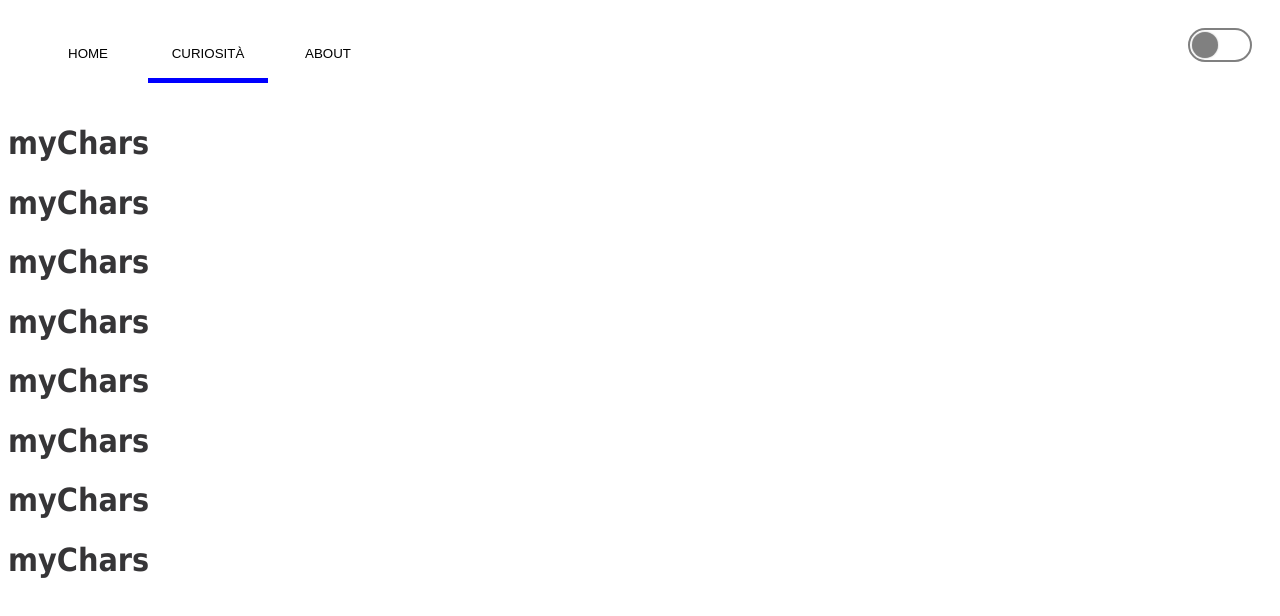
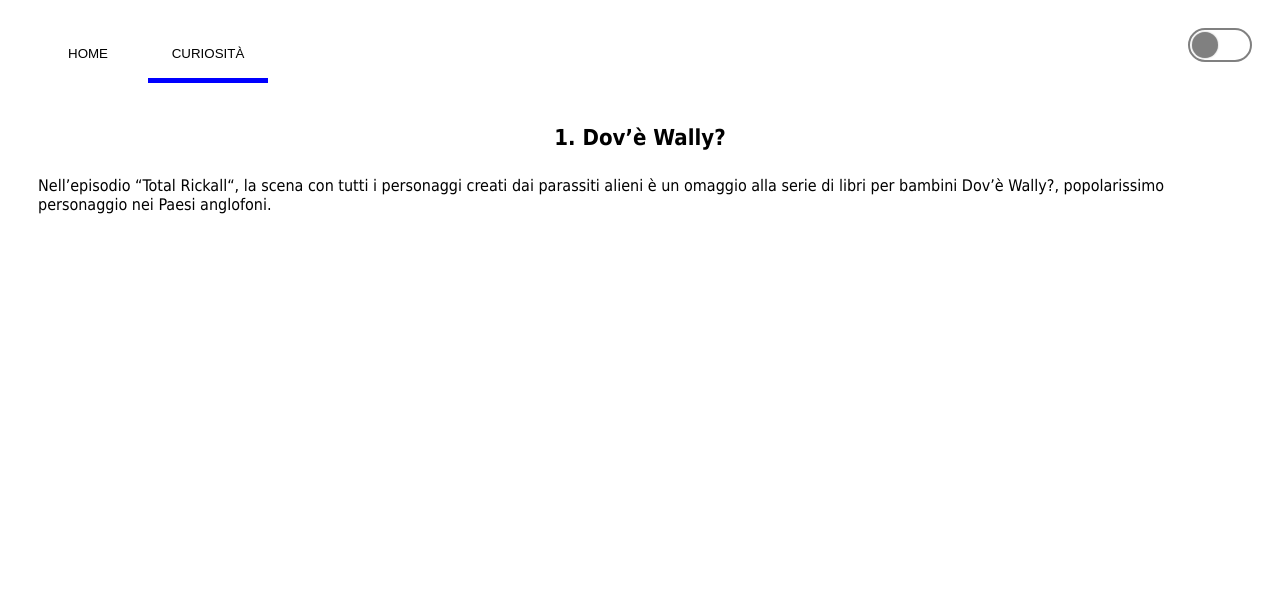
Before and after one commit to AudereSemper/rick-and-morty, a React (Create React App) app: page /curiosity in a window 1280 px wide. Shown: the top 616 px of the page. Built offline with nearby package versions, Linux system fonts and the light colour scheme.

Commit message:
need to add some paragraphs

```diff
--- a/src/App.tsx
+++ b/src/App.tsx
@@ -1,6 +1,7 @@
 import React from 'react';
 import Home from 'src/app/pages/Home';
 import Header from 'src/app/components/Header';
+import Curiosity from 'src/app/pages/Curiosity';
 import { Switch, Route, Redirect } from 'react-router';
 
 function App() {
@@ -13,35 +14,7 @@
           <Home />
         </Route>
         <Route exact path="/curiosity">
-          <h1>
-            myChars
-          </h1>
-          <h1>
-            myChars
-          </h1>
-          <h1>
-            myChars
-          </h1>
-          <h1>
-            myChars
-          </h1>
-          <h1>
-            myChars
-          </h1>
-          <h1>
-            myChars
-          </h1>
-          <h1>
-            myChars
-          </h1>
-          <h1>
-            myChars
-          </h1>
-        </Route>
-        <Route exact path="/about">
-          <h1>
-            about
-          </h1>
+          <Curiosity />
         </Route>
       </Switch>
     </>
--- a/src/app/components/Card/Subcomponents/SecondaryInfo/index.tsx
+++ b/src/app/components/Card/Subcomponents/SecondaryInfo/index.tsx
@@ -6,6 +6,7 @@
   SubTitle,
   StyledUnorderedList,
   StyledListItem,
+  TextContainer,
 } from '../../styles';
 
 const SecondaryInfo = ({
@@ -30,6 +31,7 @@
 
   return (
     <>
+      <TextContainer>
         <SubTitle isDarkTheme={isDarkTheme}>
           Status:
           {' '}
@@ -54,6 +56,7 @@
             {episodes && episodes.map((episodeInfo) => <StyledListItem key={episodeInfo.id}>{episodeInfo.name}</StyledListItem>)}
           </StyledUnorderedList>
         </ReactTooltip>
+      </TextContainer>
     </>
   );
 };
--- a/src/app/components/Card/styles.ts
+++ b/src/app/components/Card/styles.ts
@@ -37,6 +37,14 @@
   transform: rotate(-20deg);
 `;
 
+export const TextContainer = styled.div`
+  margin-top: 150px;
+  display: flex;
+  flex-direction: column;
+  justify-content: center;
+  align-items: center;
+`;
+
 export const MainTitle = styled.h3<{isDarkTheme: boolean}>`
   font-size: 22px;
   color: ${({ isDarkTheme }) => (isDarkTheme ? 'white' : 'black')};
--- a/src/app/components/Menu/constants.ts
+++ b/src/app/components/Menu/constants.ts
@@ -11,11 +11,6 @@
     value: 'curiosity',
     text: 'Curiosità',
   },
-  about: {
-    regexp: new RegExp('/about'),
-    value: 'about',
-    text: 'About',
-  },
 };
 
 export default MenuVoices;
--- a/src/app/components/Menu/index.tsx
+++ b/src/app/components/Menu/index.tsx
@@ -9,7 +9,6 @@
 const voices = [
   MenuVoices.home,
   MenuVoices.myCharacters,
-  MenuVoices.about,
 ];
 
 export default function Menu() {
--- /dev/null
+++ b/src/app/pages/Curiosity/index.tsx
@@ -0,0 +1,26 @@
+import React from 'react';
+import { useSelector } from 'react-redux';
+import {
+  MainContainer,
+  MainTitle,
+  Paragraph,
+} from './styles';
+
+const Curiosity = () => {
+  const isDarkTheme = useSelector((state: any) => state.themeSliceReducer.theme) === 'dark';
+
+  return (
+    <MainContainer>
+      <MainTitle isDarkTheme={isDarkTheme}>
+        1. Dov’è Wally?
+      </MainTitle>
+      <Paragraph isDarkTheme={isDarkTheme}>
+        Nell’episodio “Total Rickall“, la scena con tutti i personaggi creati dai
+        parassiti alieni è un omaggio alla  serie di libri per bambini Dov’è Wally?,
+        popolarissimo personaggio nei Paesi anglofoni.
+      </Paragraph>
+    </MainContainer>
+  );
+};
+
+export default Curiosity;
--- /dev/null
+++ b/src/app/pages/Curiosity/styles.ts
@@ -0,0 +1,21 @@
+import styled from 'styled-components';
+
+export const MainContainer = styled.div`
+  display: flex;
+  flex-direction: column;
+  align-items: center;
+  justify-content: center;
+`;
+
+export const MainTitle = styled.h3<{isDarkTheme: boolean}>`
+  font-size: 22px;
+  color: ${({ isDarkTheme }) => (isDarkTheme ? 'white' : 'black')};
+  margin-bottom: 10px;
+`;
+
+export const Paragraph = styled.p<{isDarkTheme: boolean, isBold?: boolean}>`
+  padding-left: 30px;
+  padding-right: 30px;
+  font-weight: ${({ isBold }) => (isBold ? 'bold' : 'normal')};
+  color: ${({ isDarkTheme }) => (isDarkTheme ? 'white' : 'black')};
+`;
--- a/src/app/pages/Home/index.tsx
+++ b/src/app/pages/Home/index.tsx
@@ -1,9 +1,7 @@
-import React, { useEffect, useCallback } from 'react';
+import React, { useEffect } from 'react';
 import { useDispatch, useSelector } from 'react-redux';
-import ReactPaginate from 'react-paginate';
 import List from 'src/app/components/List';
 import {
-  StyledPaginateContainer,
   StyledHomeContainer,
   StyledListContainer,
   StyledRow,
@@ -11,17 +9,14 @@
 import {
   startFetchingRickAndMortyCharacter,
   setIsLoadingStatus,
-  startFetchingRickAndMortyCharacterWithPage,
 } from './homeReducer';
 
 const Home = () => {
   const dispatch = useDispatch();
   const isLoading = useSelector((state: any) => state.homeSliceReducer.loading);
   const rickAndMortyCharacterData = useSelector((state: any) => state.homeSliceReducer.data);
-  const { info } = rickAndMortyCharacterData;
   const { results } = rickAndMortyCharacterData;
   const resultsReady = results !== undefined;
-  const { pages } = info || {};
   const Loading = isLoading && rickAndMortyCharacterData.info && rickAndMortyCharacterData.results;
 
   const chunk = (arr, size) => Array.from({ length: Math.ceil(arr.length / size) }, (v, i) => arr.slice(i * size, i * size + size));
@@ -32,19 +27,6 @@
   }, []);
 
   const rowsWithContent: any = resultsReady && chunk(results, 3);
-
-  const changePage = useCallback(
-    (values) => {
-      const { selected } = values;
-      dispatch(startFetchingRickAndMortyCharacterWithPage(selected));
-    },
-    [],
-  );
-
-  console.log('sei qua', resultsReady);
-  console.log('sei qua', isLoading);
-  console.log('sei qua', rickAndMortyCharacterData.info && rickAndMortyCharacterData.results);
-  console.log('sei qua', resultsReady);
 
   return (
     <>
@@ -63,21 +45,6 @@
                   ) : 'loading'
                 }
               </StyledListContainer>
-              <StyledPaginateContainer>
-                <ReactPaginate
-                  previousLabel="previous"
-                  nextLabel="next"
-                  breakLabel="..."
-                  breakClassName="break-me"
-                  pageCount={pages}
-                  marginPagesDisplayed={2}
-                  pageRangeDisplayed={5}
-                  onPageChange={changePage}
-                  containerClassName="pagination"
-                  subContainerClassName="pages pagination"
-                  activeClassName="active"
-                />
-              </StyledPaginateContainer>
             </StyledHomeContainer>
           )
       }
--- a/src/app/pages/Home/styles.ts
+++ b/src/app/pages/Home/styles.ts
@@ -16,43 +16,3 @@
   height: 90wh;
   display: 'flex';
 `;
-
-export const StyledPaginateContainer = styled.div`
-  .pagination {
-    padding-top: 1rem;
-    text-align: center;
-  }
-
-  .pagination > ul {
-      padding: 0;
-      margin: 0;
-  }
-
-  .pagination li {
-      display: inline-block;
-  }
-
-  .pagination li > a {
-      padding: 0.5rem;
-      margin: 1px;
-      color: blue;
-      display: inline-block;
-      cursor: pointer;
-      background-color: #fff;
-      border: 1px solid #d8eef5;
-      border-radius: 2px;
-      min-width: 1rem;
-  }
-
-  .pagination li > a:focus {
-      outline: none;
-      background-color: #ff9;
-      border: 1px solid blue;
-  }
-
-  .pagination li > a:active {
-      outline: none;
-      background-color: #fff;
-      border: 1px solid #d8eef5;
-  }
-`;
```
Also changed, not shown: 1 other file (tests, documents, lock files or other folders). Lines whose indentation alone changed are shown as unchanged.
